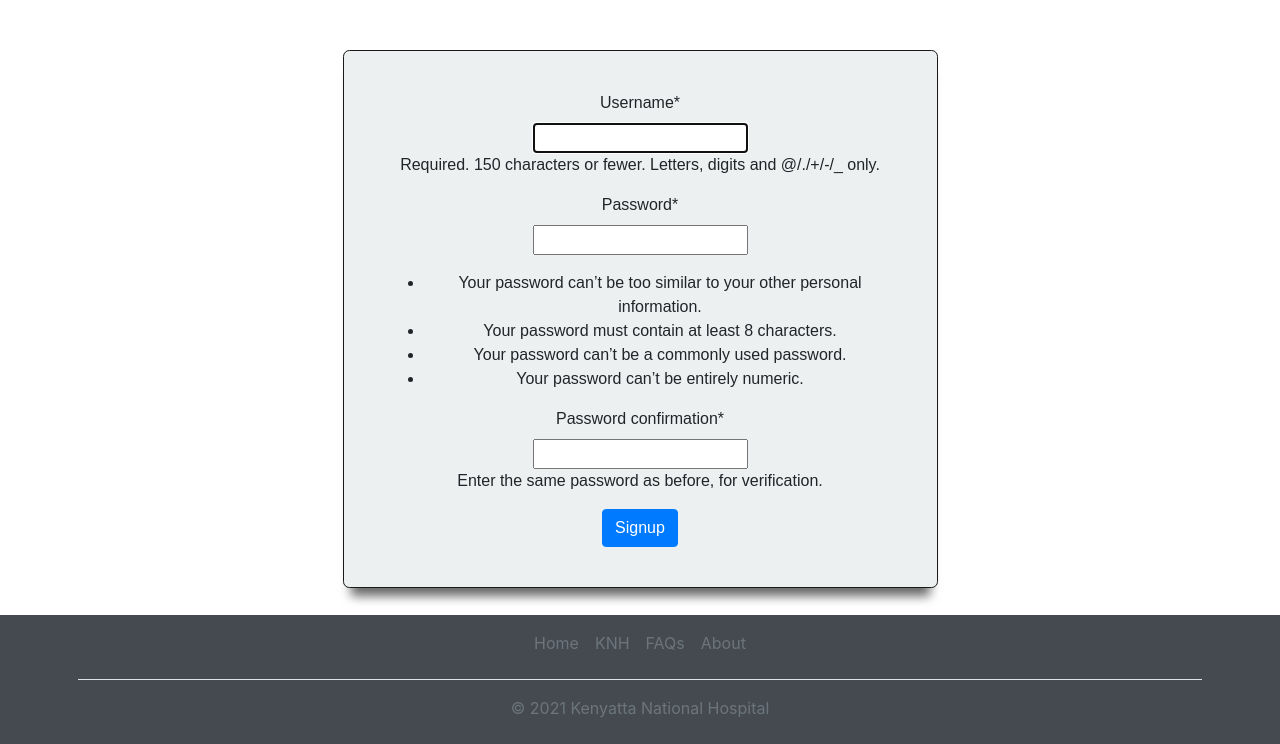
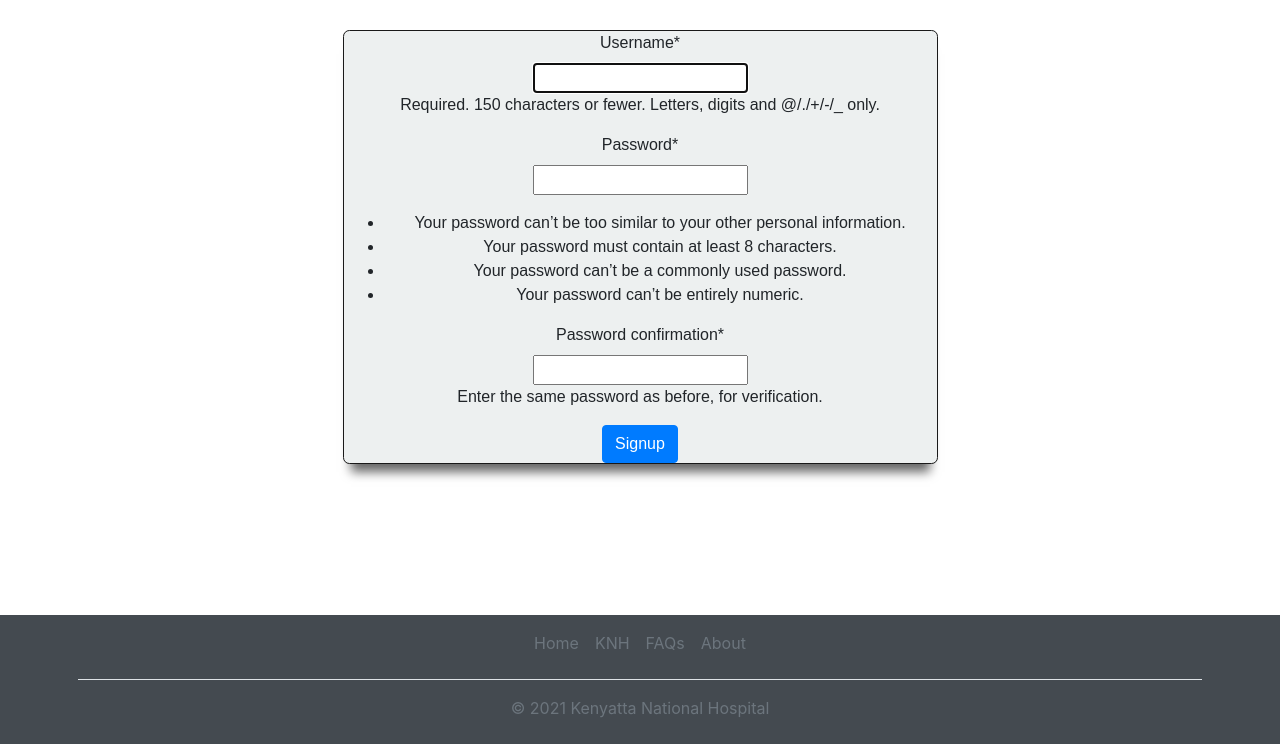
Before and after one commit to tonnyCAPTAIN/vaccinebooking, a Django app: page /signup/ in a window 1280 px wide. Shown: the part 56-800 px from the top of the page. Run offline with Django 3.2, Linux system fonts and the light colour scheme; parts of the project's set-up code (start-up, migrations or seed data) failed here and were passed over; some libraries are stand-ins or nearby versions.

Commit message:
modified signup and profile page

```diff
--- a/book_appointment/static/css/style.css
+++ b/book_appointment/static/css/style.css
@@ -187,6 +187,7 @@ input[type=password] {
                         /* profile */
 
                         .xyz {
+                            margin-top: 20px;
                             width: 100%;
                             /* height: 100px; */
                             padding: 20px 50px;
@@ -203,8 +204,9 @@ input[type=password] {
                             font-weight: 400;
                             width: 100%;
                             position: relative;
-                            margin-top: 50px;
-                            padding: 40px 40px;
+                            margin-top: 30px;
+                            margin-bottom: 30px;
+                            padding: ;
                             overflow: hidden;
                             background: rgb(237, 240, 240);
                             border-radius: 0.4em;
```
Also changed, not shown: media/media/images/Screenshot_from_2021-06-10_08-27-06.png (added).
